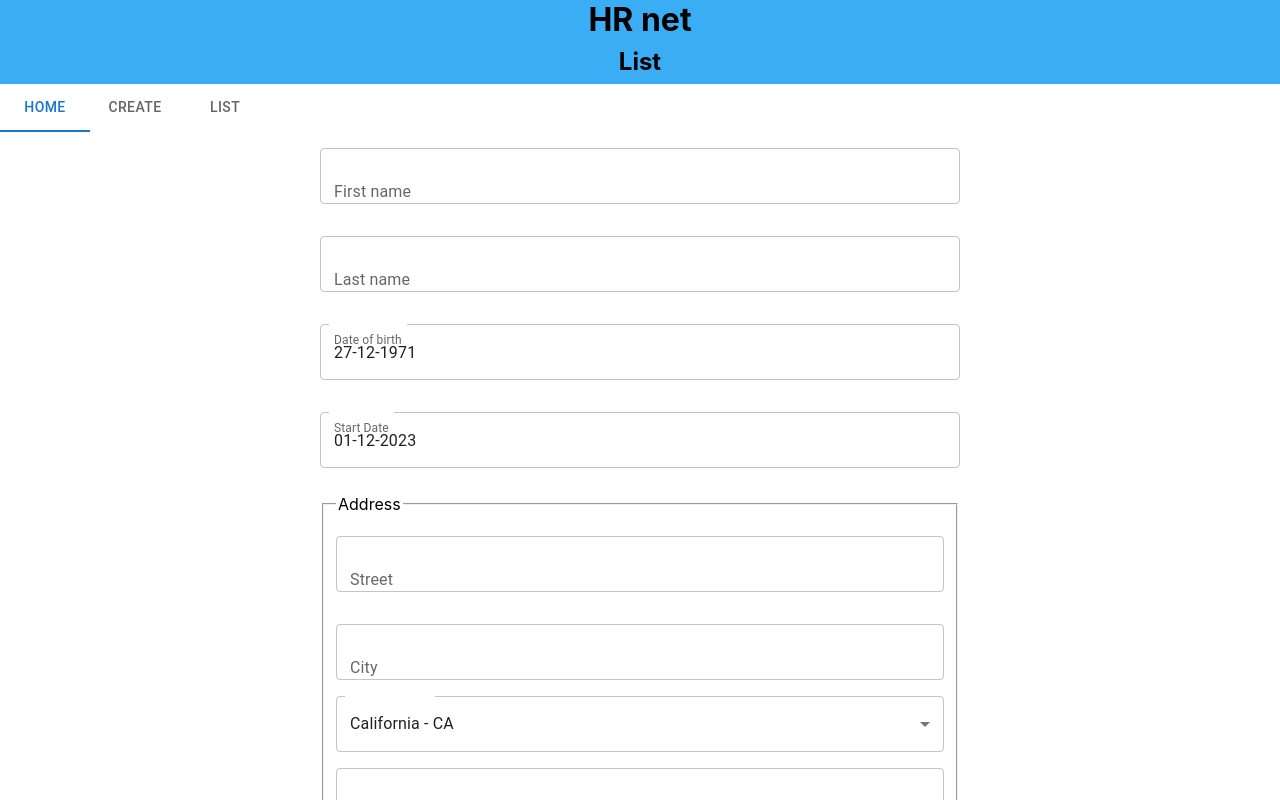
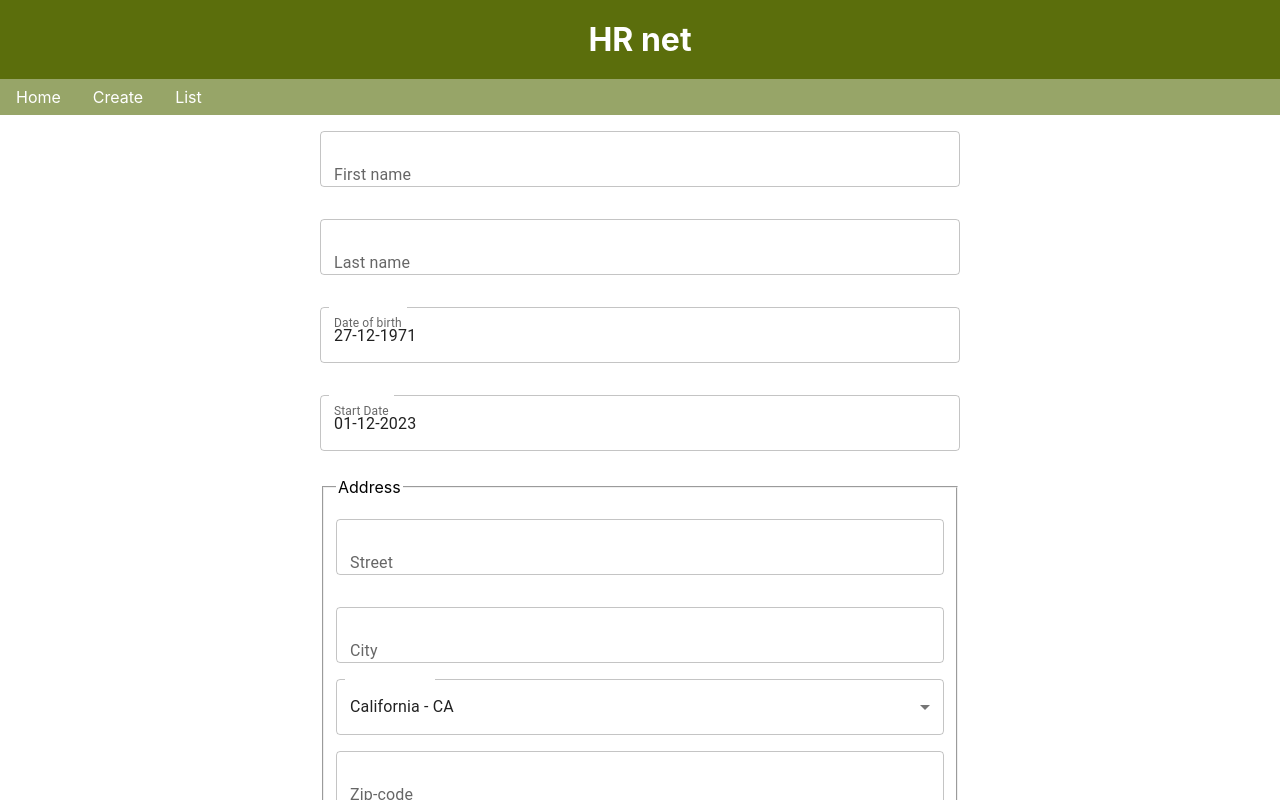
Before and after one commit to flogus/hrnet, a React (Create React App) app: page /create in a window 1280 px wide. Shown: the top 800 px of the page. Built offline with nearby package versions, Linux system fonts and the light colour scheme.

Commit message:
feat: add new colors and logo

```diff
--- a/src/App.js
+++ b/src/App.js
@@ -21,8 +21,8 @@ function App () {
         <Navigation />
         <Routes>
           <Route index path='/' element={<Home />} />
-          <Route path='create' element={<Create />} />
-          <Route path='list' element={<List />} />
+          <Route path='/create' element={<Create />} />
+          <Route path='/list' element={<List />} />
           <Route path='*' element={<NoMatch />} />
         </Routes>
       </Router>
--- a/src/components/banner/banner.css
+++ b/src/components/banner/banner.css
@@ -1,13 +1,15 @@
-.banner{
+.banner {
   display: flex;
   justify-content: center;
-    background-color: #3aadf4;
+  background-color: #5b6e0c;
   align-items: center;
   flex-direction: column;
+  padding: 20px;
 }
-.banner h1{
+.banner h1 {
   margin: 0;
+  color: white;
 }
-.banner h2{
+.banner h2 {
   margin: 0.5rem;
 }
--- a/src/components/banner/banner.jsx
+++ b/src/components/banner/banner.jsx
@@ -4,7 +4,6 @@ export default function banner (props) {
   return (
     <div className='banner'>
       <h1>HR net</h1>
-      <h2>{props.title}</h2>
     </div>
   )
 }
--- /dev/null
+++ b/src/components/colorpalette/colorpalette.js
@@ -0,0 +1,35 @@
+import { createTheme } from '@mui/material/styles'
+
+export default hrtheme = createTheme({
+  palette: {
+    primary: {
+      // light: will be calculated from palette.primary.main,
+      main: '#ff4400'
+      // dark: will be calculated from palette.primary.main,
+      // contrastText: will be calculated to contrast with palette.primary.main
+    },
+    secondary: {
+      light: '#0066ff',
+      main: '#0044ff',
+      // dark: will be calculated from palette.secondary.main,
+      contrastText: '#ffcc00'
+    },
+    // Provide every color token (light, main, dark, and contrastText) when using
+    // custom colors for props in Material UI's components.
+    // Then you will be able to use it like this: `<Button color="custom">`
+    // (For TypeScript, you need to add module augmentation for the `custom` value)
+    custom: {
+      light: '#ffa726',
+      main: '#f57c00',
+      dark: '#ef6c00',
+      contrastText: 'rgba(0, 0, 0, 0.87)'
+    },
+    // Used by `getContrastText()` to maximize the contrast between
+    // the background and the text.
+    contrastThreshold: 3,
+    // Used by the functions below to shift a color's luminance by approximately
+    // two indexes within its tonal palette.
+    // E.g., shift from Red 500 to Red 300 or Red 700.
+    tonalOffset: 0.2
+  }
+})
--- a/src/components/navigation/navigation.css
+++ b/src/components/navigation/navigation.css
@@ -3,15 +3,19 @@ nav ul {
   display: flex;
   padding: 0;
   margin: 0;
-  background-color: lightskyblue;
+  background-color: #97a568;
 }
 nav ul li a {
   display: flex;
   justify-content: center;
-  background-color: lightskyblue;
+  background-color: #97a568;
   text-decoration: none;
   padding: 0.5rem 1rem;
 }
+nav ul li a {
+  color: white;
+}
 nav ul li a:hover {
-  background-color: lightblue;
+  background-color: #5b6e0c;
+  color: white;
 }
--- a/src/components/navigation/navigation.jsx
+++ b/src/components/navigation/navigation.jsx
@@ -4,20 +4,40 @@ import './navigation.css'
 import Box from '@mui/material/Box'
 import Tabs from '@mui/material/Tabs'
 import Tab from '@mui/material/Tab'
+import { Link, Link as RouterLink } from 'react-router-dom'
+
+function LinkTab (props) {
+  return (
+    <Tab
+      component={Link}
+      onClick={event => {
+        event.preventDefault()
+      }}
+      {...props}
+    />
+  )
+}
 
 export default function navigation () {
-  const [currenttab, setCurrenttab] = useState(0)
-  const setTab = (event, newValue) => {
-    setCurrenttab(newValue)
+  const [value, setValue] = React.useState(0)
+
+  const handleChange = (event, newValue) => {
+    setValue(newValue)
   }
 
   return (
-    <Box sx={{ width: '100%' }}>
-      <Tabs value={currenttab} onChange={(event, tab) => setTab(tab)}>
-        <Tab label='Home' href='/' />
-        <Tab label='Create' href='/create' />
-        <Tab label='List' href='/list' />
-      </Tabs>
-    </Box>
+    <nav>
+      <ul>
+        <li>
+          <Link to='/'>Home</Link>
+        </li>
+        <li>
+          <Link to='/create'>Create</Link>
+        </li>
+        <li>
+          <Link to='/list'>List</Link>
+        </li>
+      </ul>
+    </nav>
   )
 }
--- a/src/pages/create/create.jsx
+++ b/src/pages/create/create.jsx
@@ -1,6 +1,6 @@
 import React from 'react'
 import Form from './form'
 
-export default function create () {
+export default function Create () {
   return <Form />
 }
--- a/src/pages/create/form.jsx
+++ b/src/pages/create/form.jsx
@@ -17,12 +17,14 @@ import SendIcon from '@mui/icons-material/Send'
 import FormControl from '@mui/material/FormControl'
 import { FlogModalComponent } from 'flogmodal'
 import 'flogmodal/dist/index.css'
+import './form.css'
+// import hrtheme from './../../components/colorpalette/colorpalette'
 
-import './form.css'
+import { ThemeProvider } from '@mui/material/styles'
 
 export default function form () {
   function saveEmployee () {
-    dispatch(addEmploye(JSON.stringify(newEmploye)))
+    dispatch(addEmploye(newEmploye))
     setMymodal(true)
 
     console.log(
@@ -59,8 +61,8 @@ export default function form () {
   const newEmploye = [
     firstName,
     lastName,
-    dateOfBirth,
-    startDate,
+    JSON.stringify(dateOfBirth),
+    JSON.stringify(startDate),
     street,
     city,
     americanState,
@@ -197,13 +199,18 @@ export default function form () {
 
         <Button
           onClick={() => saveEmployee()}
-          variant='contained'
+          variant='secondary'
           endIcon={<SendIcon />}
         >
           Save
         </Button>
         <br />
         <br />
+        {/* <ThemeProvider theme={hrtheme}>
+          <Button color='main' variant='secondary'>
+            neutral
+          </Button>
+        </ThemeProvider> */}
       </form>
 
       <FlogModalComponent
--- a/src/pages/home/home.jsx
+++ b/src/pages/home/home.jsx
@@ -1,5 +1,11 @@
 import React from 'react'
+import logo from '../../wealth-health.jpg'
 
 export default function home () {
-  return <div>Home</div>
+  return (
+    <div className='container'>
+      <h2>welcome to HRnet</h2>
+      <img src={logo} alt='Wealth Health' />
+    </div>
+  )
 }
--- a/src/pages/list/list.jsx
+++ b/src/pages/list/list.jsx
@@ -1,7 +1,7 @@
 import React from 'react'
 import Table from './table'
 
-export default function list () {
+export default function List () {
   return (
     <div>
       <Table />
--- a/src/pages/list/table.jsx
+++ b/src/pages/list/table.jsx
@@ -1,7 +1,6 @@
 import React from 'react'
 import MUIDataTable from 'mui-datatables'
-import { useSelector, useDispatch } from 'react-redux'
-import { addEmploye } from '../../store/employeSlice'
+import { useSelector } from 'react-redux'
 
 const columns = [
   'First Name',
@@ -15,20 +14,6 @@ const columns = [
   'Zip Code'
 ]
 
-const data = [
-  [
-    'Bill',
-    'Gates',
-    '10/02/2023',
-    'Windows',
-    '28/10/1955',
-    'blue screen street',
-    'Seattle',
-    'Washington',
-    '98101'
-  ]
-]
-
 const options = {
   download: false,
   filter: false,
@@ -38,56 +23,9 @@ const options = {
 
 export default function table () {
   const reduxData = useSelector(state => state.employeData.employees)
-  console.log('reduxData', reduxData)
 
-  const dispatch = useDispatch()
-  const userdata = [
-    'Steve Extra',
-    'Jobs',
-    '10/02/2020',
-    'Windows',
-    '28/10/1955',
-    'blue screen street',
-    'Seattle',
-    'Washington',
-    '98101'
-  ]
-
-  const data2 = [
-    {
-      name: 'Joe James',
-      lastname: 'James',
-      company: 'Test Corp',
-      city: 'Yonkers',
-      state: 'NY'
-    },
-    {
-      name: 'John Walsh',
-      lastname: 'James',
-      company: 'Test Corp',
-      city: 'Hartford',
-      state: 'CT'
-    },
-    {
-      name: 'Bob Herm',
-      lastname: 'James',
-      company: 'Test Corp',
-      city: 'Tampa',
-      state: 'FL'
-    },
-    {
-      name: 'James Houston',
-      lastname: 'James',
-      company: 'Test Corp',
-      city: 'Dallas',
-      state: 'TX'
-    }
-  ]
   return (
     <div>
-      <button onClick={() => dispatch(addEmploye(userdata))}>
-        Add employe
-      </button>
       <MUIDataTable
         title={'Current Employees'}
         columns={columns}
--- a/src/store/employeSlice.js
+++ b/src/store/employeSlice.js
@@ -16,18 +16,6 @@ const initialState = {
   ]
 }
 
-const extraUser = [
-  'Jack',
-  'extraUser',
-  '10/02/2020',
-  'Windows',
-  '28/10/1955',
-  'blue screen street',
-  'Seattle',
-  'Washington',
-  '98101'
-]
-
 export const employeSlice = createSlice({
   name: 'employe',
   initialState,
```
Also changed, not shown: src/wealth-health.jpg (added). Lines whose indentation alone changed are shown as unchanged.
